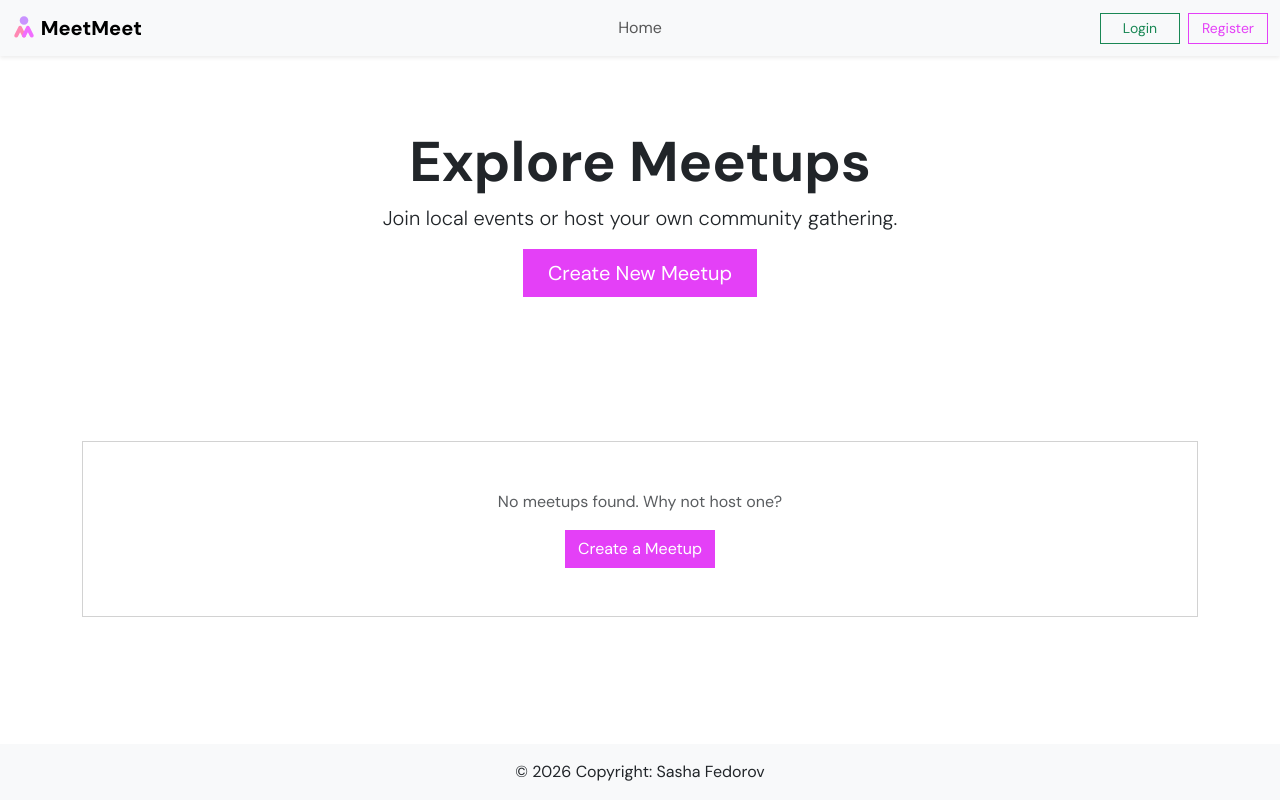
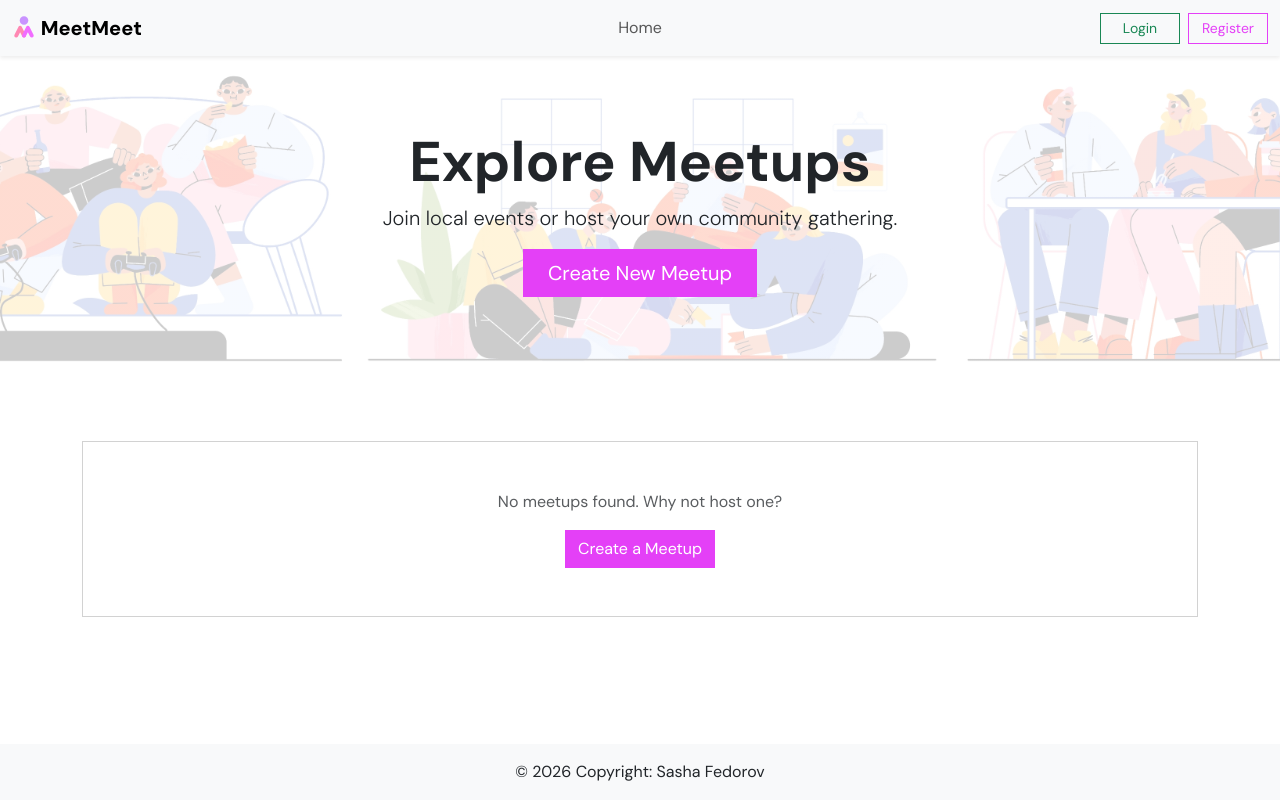
Before and after one commit to sasha-fedorov/meetmeet, a Django app: page / in a window 1280 px wide. Run offline with Django 5.2, Linux system fonts and the light colour scheme; data that the repository does not hold is empty; some libraries are stand-ins or nearby versions.

Commit message:
feat: add background image to meetup list banner

```diff
--- a/static/css/style.css
+++ b/static/css/style.css
@@ -53,6 +53,16 @@ nav .btn {
   display: none !important;
 }
 
+#banner-container {
+  background-image:
+    linear-gradient(rgba(255, 255, 255, 0.8), rgba(255, 255, 255, 0.8)),
+    url("../images/meetup_list_bg.webp");
+  background-size: cover;
+  background-position: center;
+  background-repeat: no-repeat;
+  background-position: center bottom;
+}
+
 * {
   border-radius: 0 !important;
 }
```
Also changed, not shown: static/images/meetup_list_bg.webp (added).
